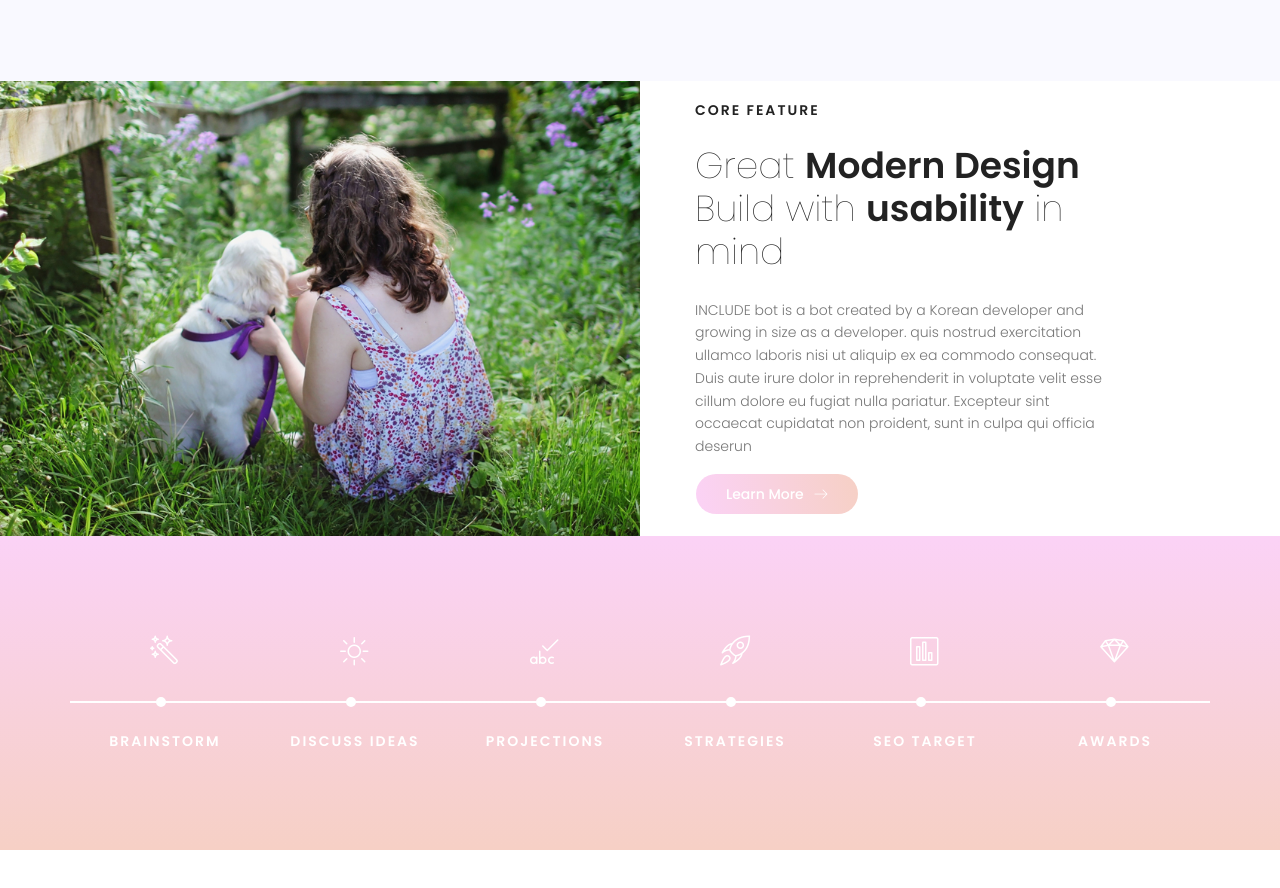
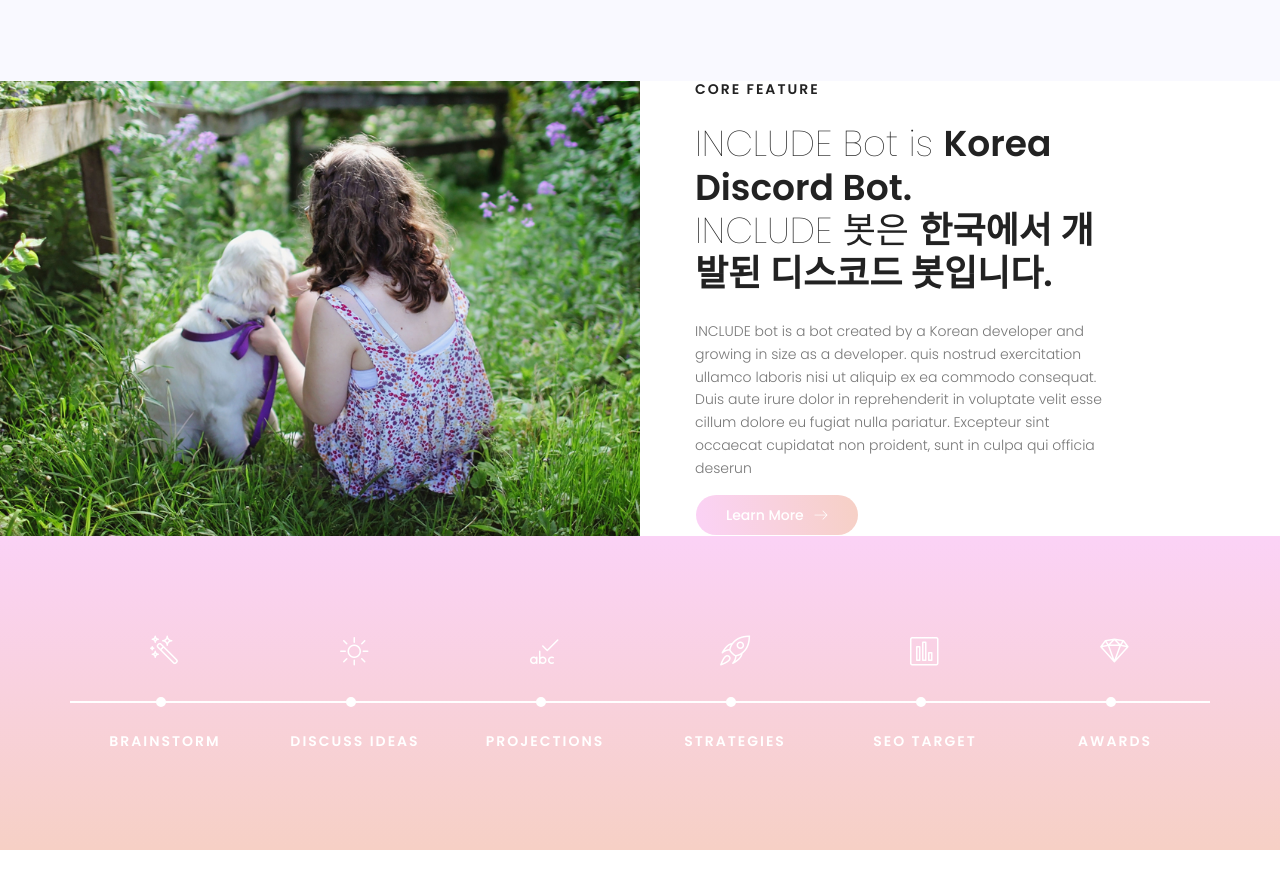
Before and after one commit to idoyun027Dorke/Ryzen72700.github.io, a plain HTML site: page index.html in a window 1280 px wide. Shown: the part 1683-2571 px from the top of the page. Drawn offline with nearby package versions, Linux system fonts and the light colour scheme; some packages are replaced by stand-ins of ours.

Commit message:
Update index.html

```diff
--- a/index.html
+++ b/index.html
@@ -138,8 +138,8 @@
 						<div class="col-lg-6 core2-right">
 							<h5>Core Feature</h5>
 							<h2>
-								Great <span>Modern Design</span> <br>
-	    						Build with <span>usability</span> in mind
+								INCLUDE Bot is <span>Korea Discord Bot.</span> <br>
+	    						INCLUDE 봇은 <span>한국에서 개발된 디스코드 봇입니다.</span>
 							</h2>
 							<p>
 								INCLUDE bot is a bot created by a Korean developer and growing in size as a developer. quis nostrud exercitation ullamco laboris nisi ut aliquip ex ea commodo consequat. Duis aute irure dolor in reprehenderit in voluptate velit esse cillum dolore eu fugiat nulla pariatur. Excepteur sint occaecat cupidatat non proident, sunt in culpa qui officia deserun
```
